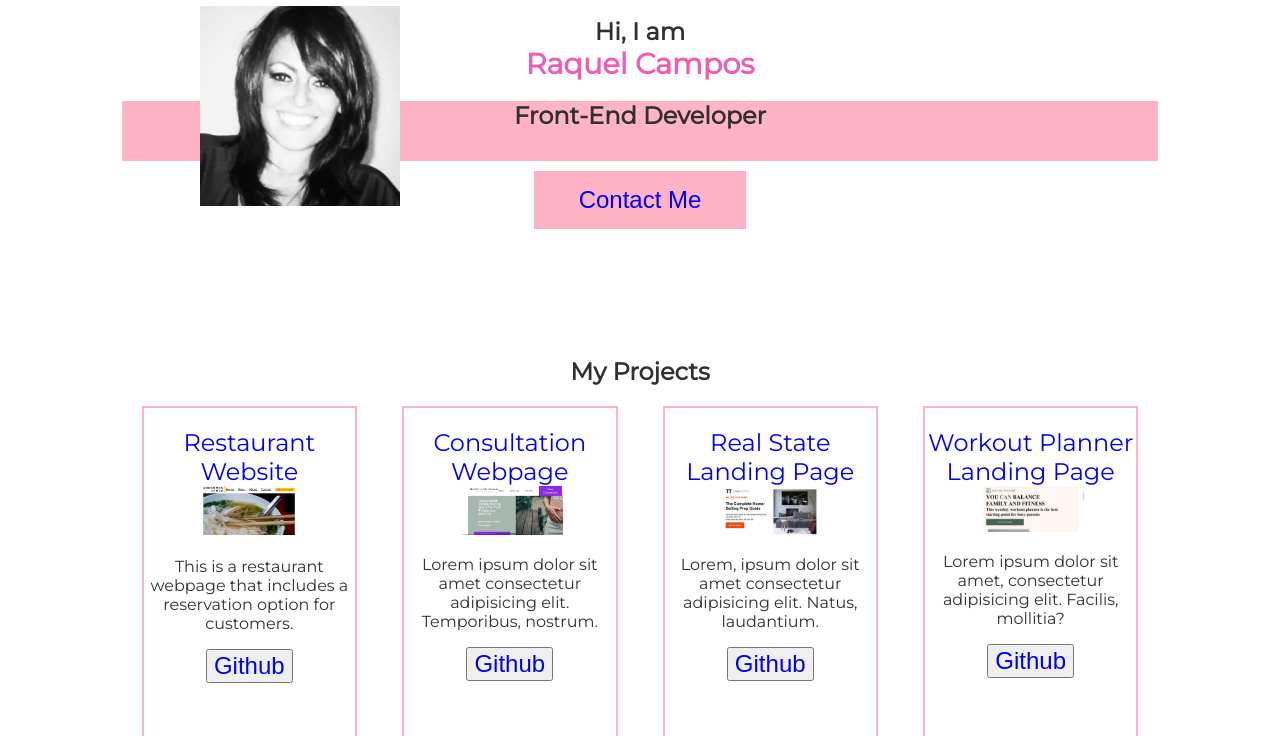
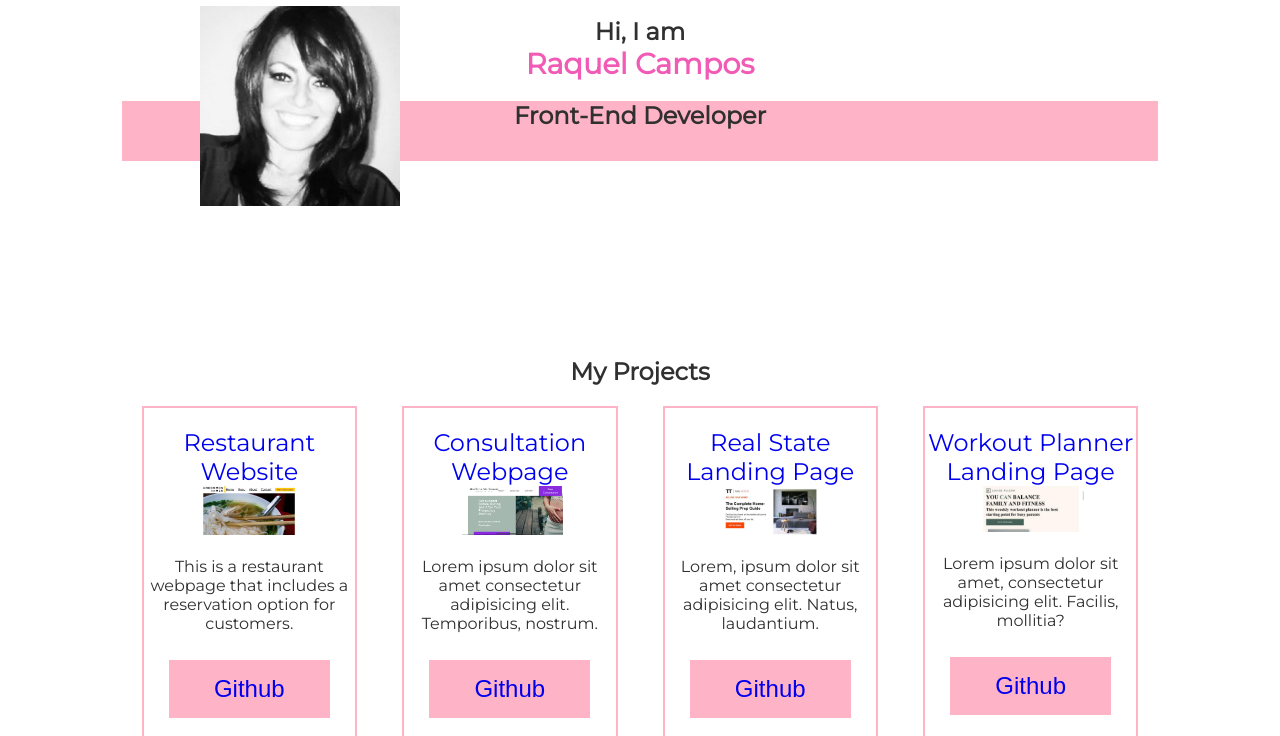
Before and after one commit to Raquecoder/portafolio, a plain HTML site: page index.html in a window 1280 px wide. Shown: the part 64-800 px from the top of the page. Drawn offline with nearby package versions, Linux system fonts and the light colour scheme.

Commit message:
Add files via upload

```diff
--- a/index.css
+++ b/index.css
@@ -34,6 +34,11 @@ a{
    font-size: 1.5rem;
    text-decoration: none;
 }
+a:hover,
+a:focus,
+a:active {
+ text-decoration: underline;
+}
 
 .open-btnBox {
    display: none;
@@ -51,10 +56,6 @@ a{
 .intro{
    margin:auto;
    height:40vh;
-}
-
-.title-intro{
-
 }
 
 .name-title {
@@ -81,7 +82,8 @@ a{
    z-index: 1;
    margin:70px 200px;
 }
-.contact-btn{
+.contact-btn,
+.github-btn{
    margin-top: 10px;
    padding: 15px 45px;
    font-size: 1rem;
@@ -98,6 +100,13 @@ a{
    outline-offset: 3px;
  }
 
+ .github-btn{
+   border: 1px #fff solid;
+   text-decoration: none;
+ }
+.github-btn:hover {
+   border: 1px #000 solid;
+}
 
 /*=====Projects====*/
 .projects {
@@ -118,6 +127,7 @@ a{
    margin:0 20px;
    padding-top: 20px;
    border:2px #ffb3c6 solid;
+
 }
 
 .project-images {
@@ -126,6 +136,7 @@ a{
 .container:hover {
   background-color: #ffb3c6 ;
   transition : .5s;
+  transform: scale(1.1);
 }
 
 .inside-container {
--- a/index.html
+++ b/index.html
@@ -34,7 +34,7 @@
       <h1 class="title-intro"> Hi, I am <br> <span class="name-title"> Raquel Campos </span></h1>
       <h2 class="subtitle-intro"> Front-End Developer</h2>
       <img class="profile-picture"  src="profile.jpeg" alt=""/>
-      <button class="contact-btn" id="contact-btn"> <a href = "#">Contact Me</a></button>
+      <!--<button class="contact-btn" id="contact-btn"> <a href = "index.html#footer">Contact Me</a></button>-->
   </section>
 
     <!---- Projects ---->
@@ -45,26 +45,26 @@
                <a href="https://boisterous-elf-e9a7a0.netlify.app/" target=”_blank”>Restaurant Website<br>
                <img class="project-images"  src="restaurant.jpg" width="200px"   alt="ramen bowl"/></a><br>
                <p class="description">This is a restaurant webpage that includes a reservation option for customers.</p>
-               <button><a href="https://github.com/Raquecoder/Restaurant-reservation-website" target=”_blank”>github</a></button>
+               <button class="github-btn"><a href="https://github.com/Raquecoder/Restaurant-reservation-website" target=”_blank”>github</a></button>
              </div>
              <div class="container" >
-               <a href="https://precious-medovik-dac0de.netlify.app/" target=”_blank” >Consultation Webpage</a><br>
-               <img class="project-images" src="consultation.jpg" width="200px" alt="pregnant women touching her belly"/> <br>
+               <a href="https://precious-medovik-dac0de.netlify.app/" target=”_blank” >Consultation Webpage<br>
+               <img class="project-images" src="consultation.jpg" width="200px" alt="pregnant women touching her belly"/></a> <br>
                <p>Lorem ipsum dolor sit amet consectetur adipisicing elit. Temporibus, nostrum.</p>
-               <button><a href="https://github.com/Raquecoder/Doula" target=”_blank” >github</a></button>
+               <button class="github-btn"><a href="https://github.com/Raquecoder/Doula" target=”_blank” >github</a></button>
              </div>
 
              <div class="container" >
-                <a href="https://65921c691f7c2b6c6ef0de78--effervescent-tartufo-181ca5.netlify.app/" target=”_blank”>Real State Landing Page</a><br>
-                <img src="RealStatePage.jpg " class="project-images"  widht="200px" alt="living room "/><br>
+                <a href="https://65921c691f7c2b6c6ef0de78--effervescent-tartufo-181ca5.netlify.app/" target=”_blank”>Real State Landing Page<br>
+                <img src="RealStatePage.jpg " class="project-images"  widht="200px" alt="living room "/></a><br>
                 <p class="description">Lorem, ipsum dolor sit amet consectetur adipisicing elit. Natus, laudantium.</p>
-                <button><a href="https://github.com/Raquecoder/Real-State-Landing-Page/tree/main/Landing%20Page%20Real%20%20State"  target=”_blank” >github</a></button>
+                <button class="github-btn"><a href="https://github.com/Raquecoder/Real-State-Landing-Page/tree/main/Landing%20Page%20Real%20%20State"  target=”_blank” >github</a></button>
             </div>
             <div class="container" >
-              <a href="https://stirring-horse-fa377a.netlify.app/" target=”_blank” >Workout Planner Landing Page </a><br>
-              <img src="YogaClassPage.jpg" width="200px" class="project-images" alt="yoga women exercising"/>
+              <a href="https://stirring-horse-fa377a.netlify.app/" target=”_blank” >Workout Planner Landing Page<br>
+              <img src="YogaClassPage.jpg" width="200px" class="project-images" alt="yoga women exercising"/></a>
               <p class="description">Lorem ipsum dolor sit amet, consectetur adipisicing elit. Facilis, mollitia?</p>
-              <button><a href="https://github.com/Raquecoder/Yoga-Class-Landing-Page " target=”_blank” >github</a></button>
+              <button class="github-btn"><a href="https://github.com/Raquecoder/Yoga-Class-Landing-Page " target=”_blank” >github</a></button>
             </div>
         </div>
   </section>
@@ -128,7 +128,7 @@
  </section>
 
  <!---FOOTER--->
- <footer>
+ <footer id="footer">
     <a href = "mailto: ra_cartaya@icloud.com" class="email" target=”_blank” >ra_cartaya@icloud.com</a><br>
      <a href="https://github.com/raquecoder" target=”_blank” >
       <img src="github.png" width="25px"/>
```
